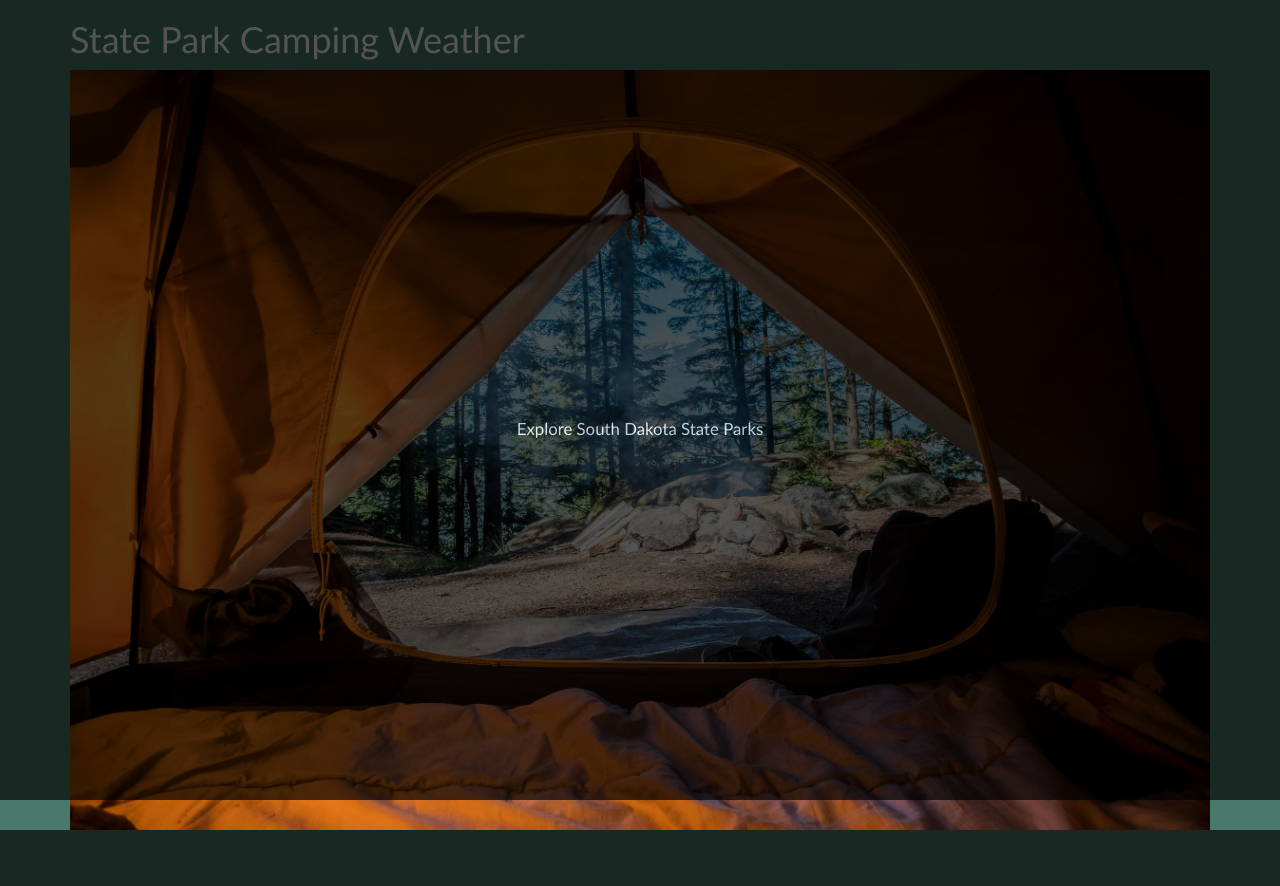
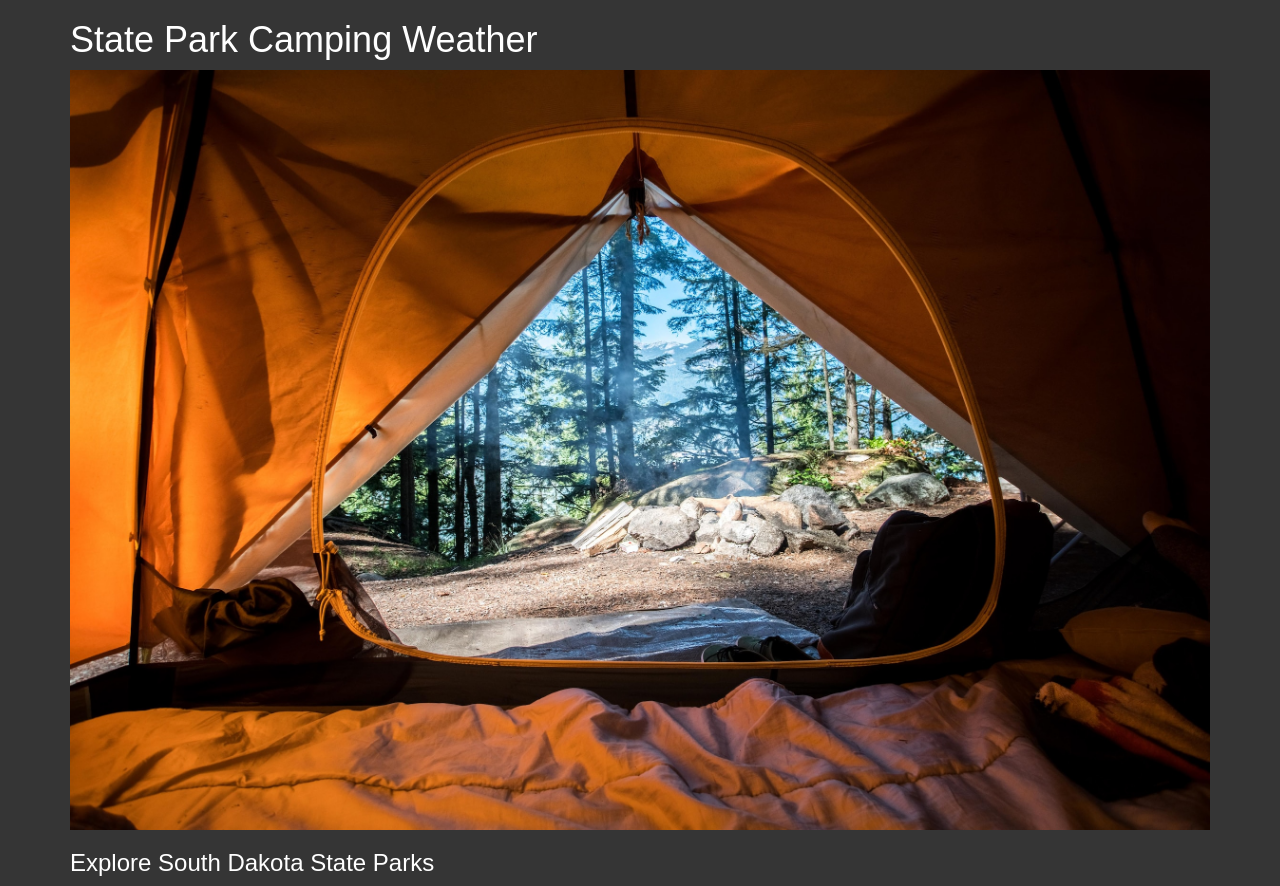
Before and after one commit to ottobrew/park_weather, a Django app: page / in a window 1280 px wide. Before the commit the page ends 830 px from the top, so only its background shows below. Run offline with Django 4.2, Linux system fonts and the light colour scheme; some libraries are stand-ins or nearby versions.

Commit message:
Refresh UI

```diff
--- a/static/css/style.css
+++ b/static/css/style.css
@@ -1,96 +1,71 @@
 body {
-    background: #49796B;
-    color: white;
-    font-family: 'Trebuchet MS', 'Lucida Sans Unicode', 'Lucida Grande', 'Lucida Sans', Arial, sans-serif;
-}
-
-.card {
-    color: #44362F;
-}
-
-.overlay {
-    position: absolute;
-    bottom: 0;
-    left: 0;
-    right: 0;
-    background-color: #44362F;
-    opacity: 99%;
-    overflow: hidden;
-    width: 100%;
-    height: 0;
-    transition: .25s ease;
-}
-
-
-.photo:hover .overlay {
-    height: 40%;
-}
-
-.overtext {
-    color: white;
-    font-size: 1.2em;
-    position: relative;
-    top: 50%;
-    left: 0%;
-    text-align: center;
+    background: #353535;
+    color: #ffffff;
+    font-family: "Outfit", sans-serif;
+    font-optical-sizing: auto;
+    font-weight: 400;
+    font-style: normal;
 
 }
 
-.overlayhome {
-    position: absolute;
-    top: 0;
-    bottom: 0;
-    left: 0;
-    right: 0;
-    background-color: black;
-    opacity: 0;
-    overflow: hidden;
-    width: 100%;
-    height: 100%;
-    transition: 1.5s ease;
-}
+.londrina {
+    font-family: "Londrina Sketch", sans-serif;
+    font-weight: 400;
+    font-style: normal;
+  }
 
+.card {
+    color: #ffffff;
+    background: #3c6e71;
 
-.photo:hover .overlayhome {
-    opacity: 67%;
-}
-
-.overtexthome {
-    color: white;
-    font-size: 1.2em;
-    position: relative;
-    top: 50%;
-    left: 0%;
-    text-align: center;
 
 }
 
 a {
-    color: black;
+    color: #ffffff;
     text-decoration: none;
-}
 
-  a:hover {
-    text-decoration: none;
 }
 
 .button {
-    background-color: white;
-    color: #49796B;
+    background-color: #ffffff;
+    color: #353535;
     padding: 10px 24px;
     text-align: center;
     text-decoration: none;
     border: none;
-    border-radius: 4px;
-    font-size: 1em;
+    border-radius: 5px;
+    font-size: 2em;
     margin: 3px 2px;
     transition-duration: 0.4s;
     cursor: pointer;
 }
 
 .button:hover {
-    background-color: #49796B;
+    background-color: #3c6e71;
     text-decoration: none;
     color: white;
     border: 1px solid white;
 }
+
+a .card-title {
+    display: block;
+}
+
+a:hover .card-title {
+    display:none;
+}
+
+a .hover-title::before {
+    display: none;
+}
+
+a:hover .card {
+    color: #3c6e71;
+    background: white;
+}
+
+a:hover .hover-title::before {
+    content: "View Weather";
+    display: block;
+}
```
